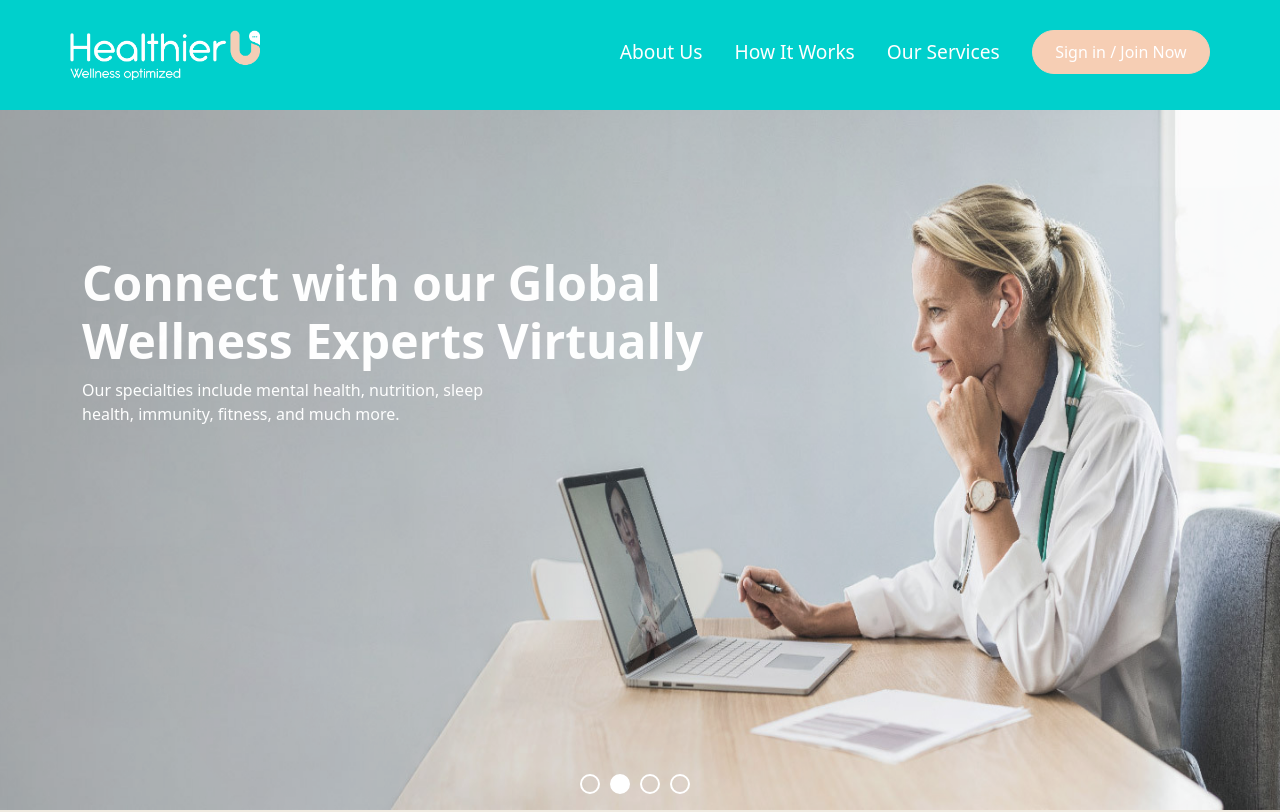
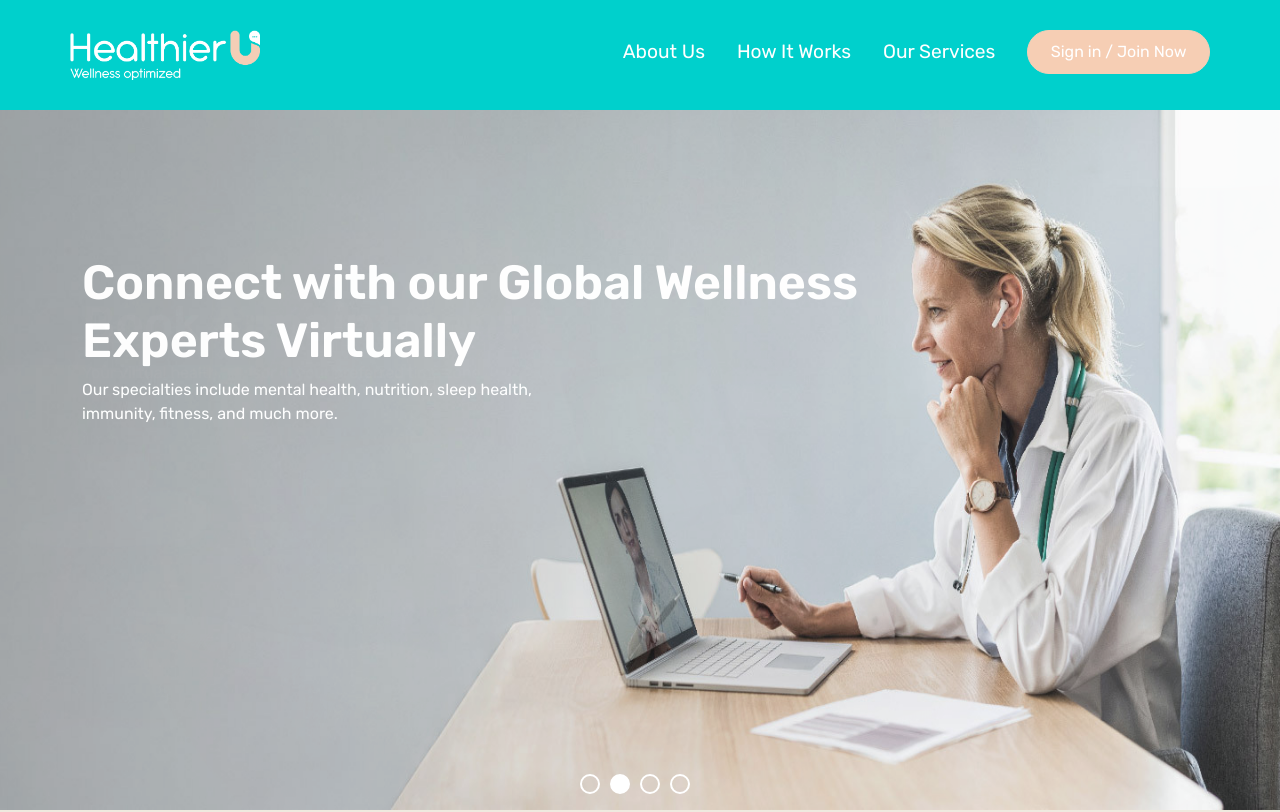
Before and after one commit to HardikPShali/HealthierU_NextJs, a Next.js app: page / in a window 1280 px wide. Shown: the top 812 px of the page. Built offline with nearby package versions, Linux system fonts and the light colour scheme.

Commit message:
added custom font

```diff
--- a/styles/globals.css
+++ b/styles/globals.css
@@ -1,3 +1,14 @@
+@import url('https://fonts.googleapis.com/css2?family=Rubik:ital,wght@0,300;0,400;0,500;0,600;0,700;0,800;0,900;1,300;1,400;1,500;1,600;1,700&display=swap');
+
+:root {
+  --primary: #00d0cc;
+  --primarysecond: #f6ceb4;
+  --secondary: #ff6563;
+  --text-primary: #3e4543;
+  --text-secondary: #999999;
+  --font-primary: 'Rubik', sans-serif;
+}
+
 html,
 body {
   padding: 0;
@@ -18,15 +29,7 @@
 * {
   box-sizing: border-box;
   scroll-behavior: smooth;
-}
-
-:root {
-  --primary: #00d0cc;
-  --primarysecond: #f6ceb4;
-  --secondary: #ff6563;
-  --text-primary: #3e4543;
-  --text-secondary: #999999;
-  --font-primary: 'Rubik', sans-serif;
+  font-family: var(--font-primary);
 }
 
 .btn {
```
